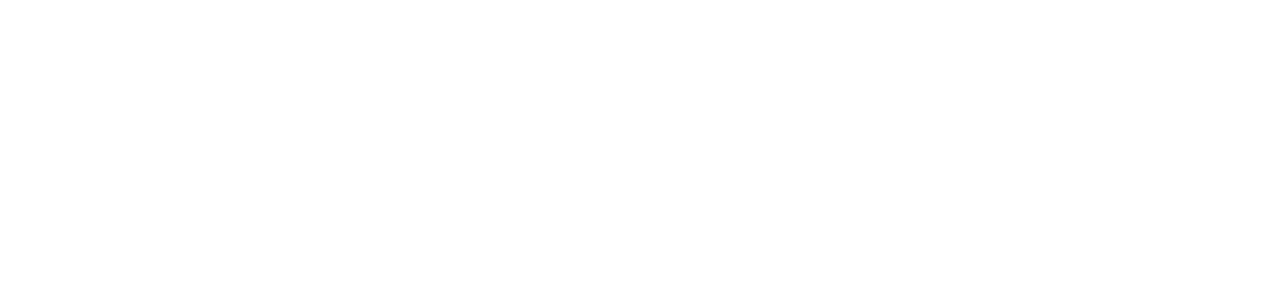
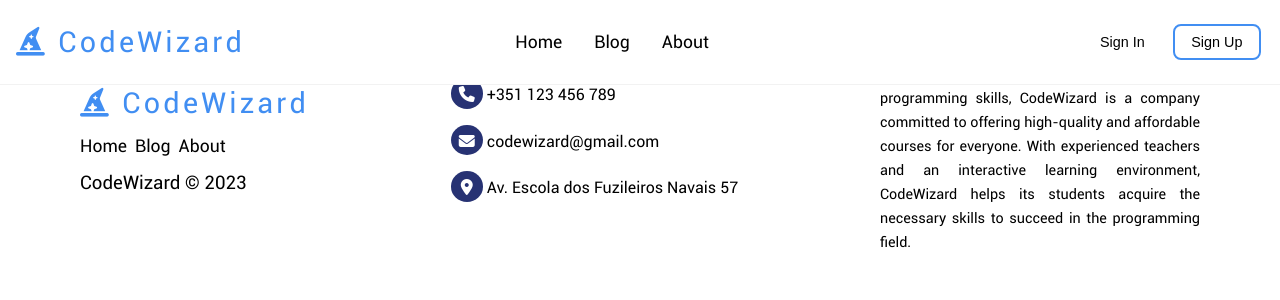
Before and after one commit to Victorceloss/code-wizard, a React (Vite) app in the folder frontend/: page /blog in a window 1280 px wide. Shown: the top 300 px of the page. Built offline with nearby package versions, Linux system fonts and the light colour scheme.

Commit message:
:sparkles: feat: Imported Header and Footer component

```diff
--- a/frontend/src/pages/blog.jsx
+++ b/frontend/src/pages/blog.jsx
@@ -1,7 +1,14 @@
+import { Header } from "../components/Header/header";
+import { Footer } from "../components/Footer/footer";
+
 const Blog = () => {
   return (
     <>
+    <Header />
+    <main className="blog-main">
 
+    </main>
+    <Footer />
     </>
   );
 };
```
